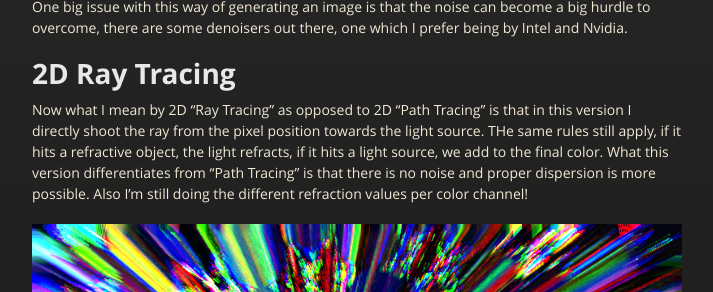
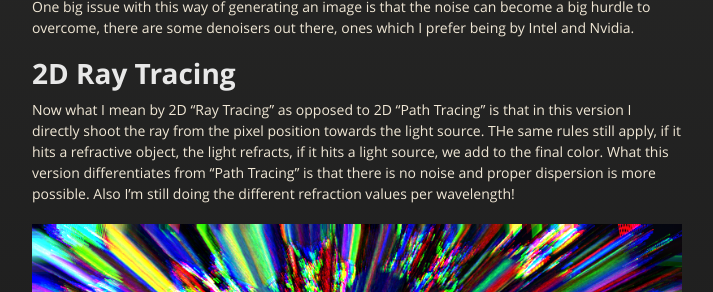
Before and after one commit to NamelessCoding/NamelessCoding.github.io, a Jekyll site: the page built from raypathtracer.md, in a window 1280 px wide and 900 px high, scrolled down 1010 px, cut to the strip 263-555 px from the top of the window. Shown: the whole strip, without its empty margins (283-996 px from the left). Built offline with Jekyll 4.4.1, drawn with Linux system fonts in a browser that asks for light colours; our own code applies the rules of GitHub Pages for plain Markdown files.

Commit message:
Update raypathtracer.md

```diff
--- a/raypathtracer.md
+++ b/raypathtracer.md
@@ -13,14 +13,14 @@ generate beautiful images as seen below:
 ![Octocat](https://github.com/NamelessCoding/NamelessCoding.github.io/blob/main/assets/images/2pd4.png?raw=true)
 
 One big issue with this way of generating an image is that the noise can become a big hurdle to overcome, there are some denoisers out there,
-one which I prefer being by Intel and Nvidia.
+ones which I prefer being by Intel and Nvidia.
 
 # **2D Ray Tracing**
 
 Now what I mean by 2D "Ray Tracing" as opposed to 2D "Path Tracing" is that in this version I directly shoot the ray from the pixel position
 towards the light source. THe same rules still apply, if it hits a refractive object, the light refracts, if it hits a light source, we add to
 the final color. What this version differentiates from "Path Tracing" is that there is no noise and proper dispersion is more possible.
-Also I'm still doing the different refraction values per color channel!
+Also I'm still doing the different refraction values per wavelength!
 
 ![Octocat](https://github.com/NamelessCoding/NamelessCoding.github.io/blob/main/assets/images/2dp.png?raw=true)
 ![Octocat](https://github.com/NamelessCoding/NamelessCoding.github.io/blob/main/assets/images/2dp2.png?raw=true)
```
